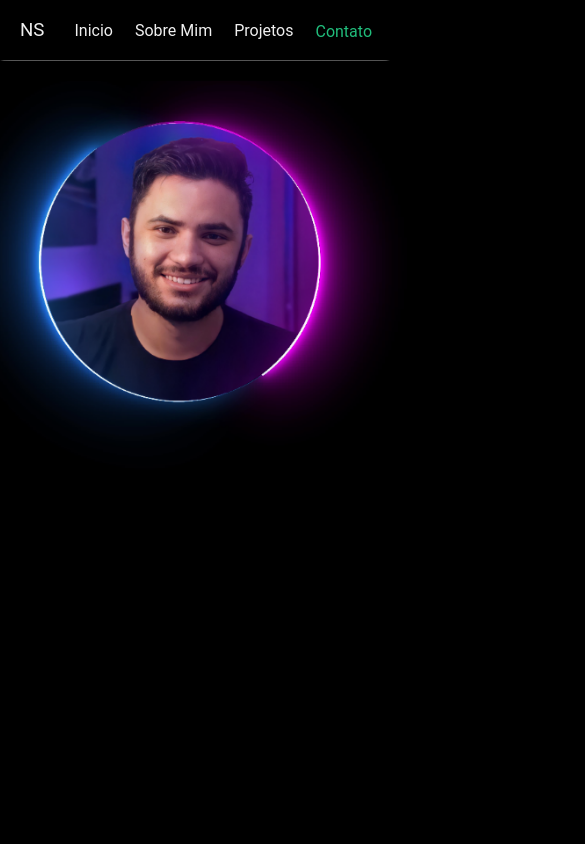
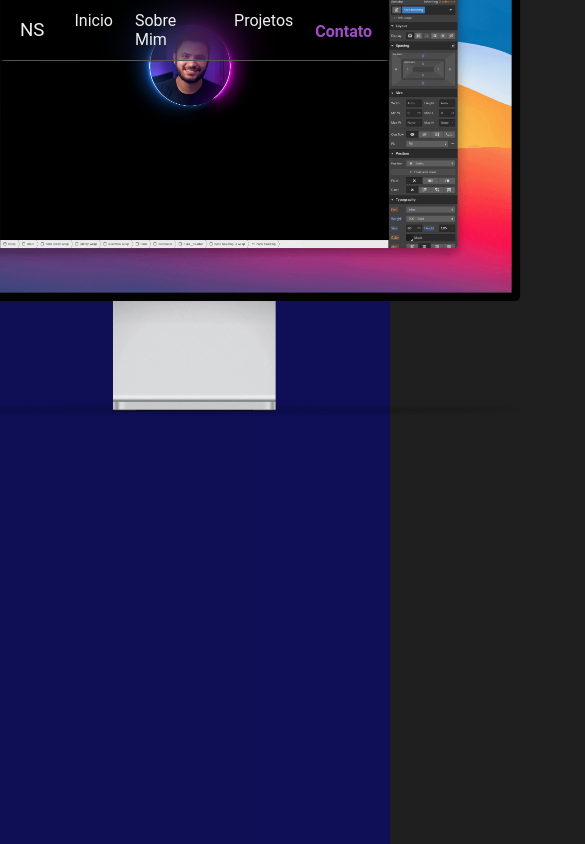
Before and after one commit to NycolasSM/portfolio_nycolas_santana, a React (Vite) app: page / in a window 390 px wide. Shown: the top 844 px of the page, 585 px wide, since content can reach past the window. Built offline with nearby package versions, Linux system fonts and the light colour scheme.

Commit message:
improve responsive hero

```diff
--- a/src/components/Header/style.css
+++ b/src/components/Header/style.css
@@ -75,8 +75,8 @@
 
 .portfolio__header__contact__me {
   font-size: 1.2rem;
-  font-weight: 400;
-  color: rgb(33, 189, 124);
+  font-weight: 600;
+  color: rgb(161, 77, 201);
   cursor: pointer;
   margin: 0;
 
--- a/src/components/Hero/index.tsx
+++ b/src/components/Hero/index.tsx
@@ -9,7 +9,7 @@ const index = () => {
   const [scrolling, setScrolling] = useState(false);
 
   // esolher um nome mais declarativo para essa variavel
-  const scrollingSize = -(scrollTop / 1000 - 2.15);
+  const scrollingSize = -(scrollTop / 1000 - 2.44);
 
   console.log(scrollingSize);
 
@@ -24,6 +24,7 @@ const index = () => {
   }, [scrollingSize]);
 
   return (
+    <div className="hero__overflow">
       <div className="hero__container">
         <div className="hero">
           <img
@@ -32,7 +33,9 @@ const index = () => {
             style={{
               transform:
                 scrollingSize > 1
-                ? `scale(${scrollingSize}) translateY(${scrollingSize * 50}px) `
+                  ? `scale(${scrollingSize}) translateY(${
+                      scrollingSize * 3
+                    }vw) `
                   : "",
             }}
             alt="hero__image"
@@ -40,6 +43,7 @@ const index = () => {
           <div className="hero__text">{/* <h2>Nycolas Santana</h2> */}</div>
         </div>
       </div>
+    </div>
   );
 };
 
--- a/src/components/Hero/style.css
+++ b/src/components/Hero/style.css
@@ -1,7 +1,11 @@
+.hero__overflow {
+  /* overflow: hidden; */
+}
+
 .hero__container {
   background-color: rgba(0, 2, 128, 0.562);
-  height: 2000px;
-  /* overflow: hidden; */
+  height: 300vh;
+  min-height: 100vh;
 }
 
 .hero {
@@ -12,12 +16,12 @@
 }
 
 .hero__image {
-  height: 800px;
+  height: 52vw;
   transform: translateY(50px);
 }
 
 .hero__text {
-  text-align:center;
+  text-align: center;
   font-size: 18px;
   top: 50px;
   left: 27%;
--- a/src/index.css
+++ b/src/index.css
@@ -8,6 +8,9 @@ body {
   background-color: rgb(31, 31, 31);
   color: #efefef;
   height: 100%;
+
+
+  overflow-x: hidden;
 }
 
 html {
```
Also changed, not shown: src/components/Hero/components/ProfileImage/index.tsx (added, +7 -0 lines), src/components/Hero/components/ProfileImage/style.css (added). Lines whose indentation alone changed are shown as unchanged.
